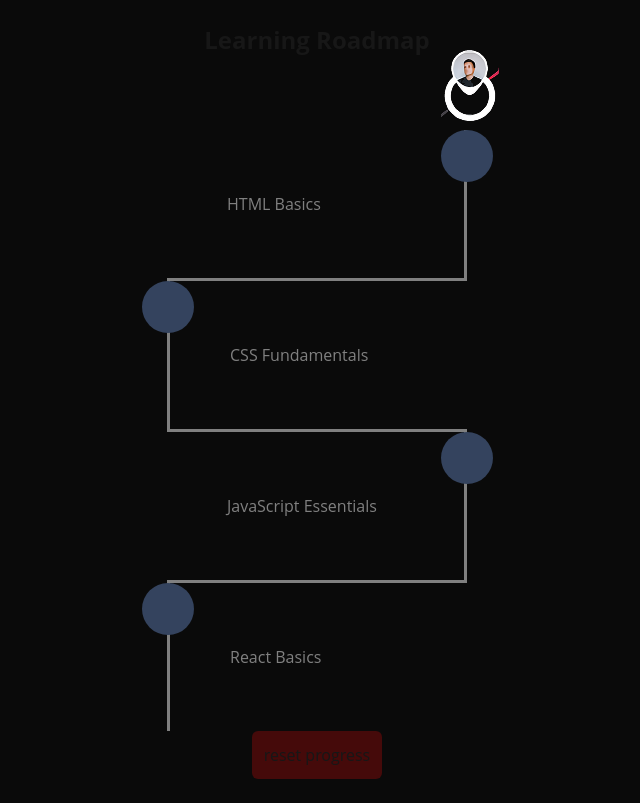
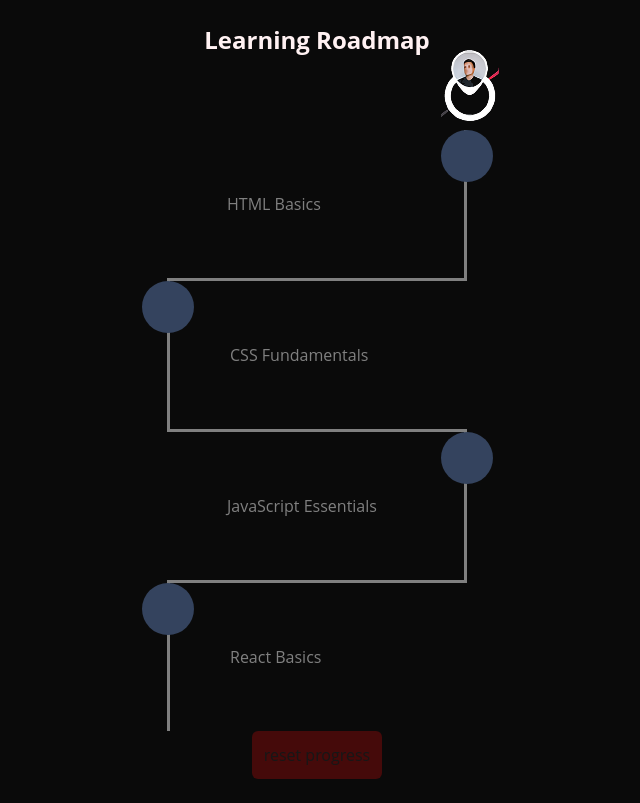
Before and after one commit to amogh7/Roadmap_component, a Next.js app: page / in a window 1280 px wide. Shown: the whole page, without its empty margins (323-963 px from the left). Built offline with nearby package versions, Linux system fonts and the light colour scheme.

Commit message:
font color changed

```diff
--- a/src/app/page.js
+++ b/src/app/page.js
@@ -75,7 +75,7 @@ export default function Roadmap() {
 
   return (
     <div className="flex flex-col items-center p-6">
-      <h2 className="text-2xl font-bold mb-6">Learning Roadmap</h2>
+      <h2 className="text-2xl font-bold mb-6 text-rose-50">Learning Roadmap</h2>
 
       <main>
         {lessons.map((lesson, index) => {
```
